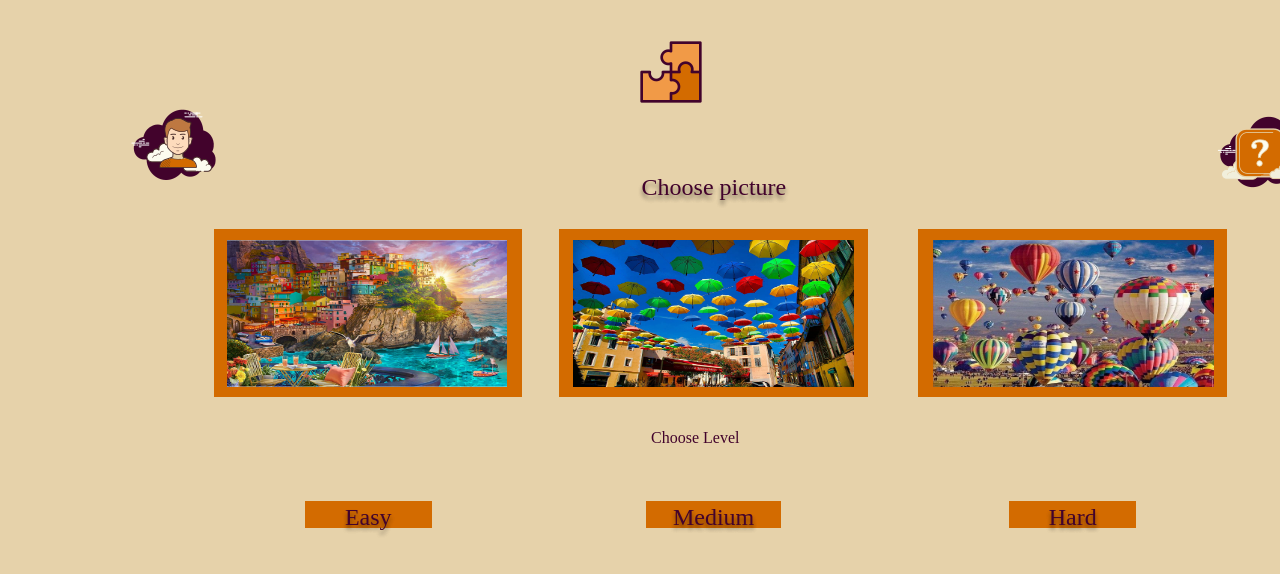
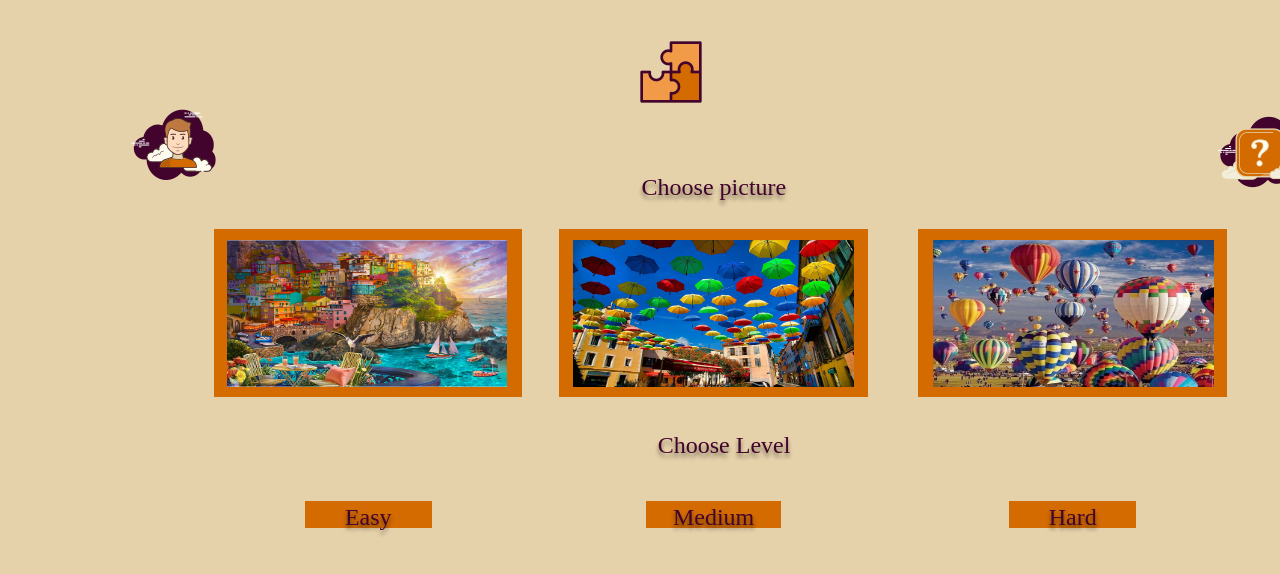
Before and after one commit to webAhead1/Puzzle-Game, a React (Vite) app: page / in a window 1280 px wide. Shown: the top 574 px of the page. Built offline with nearby package versions, Linux system fonts and the light colour scheme.

Commit message:
style the buttons

```diff
--- a/app/App.jsx
+++ b/app/App.jsx
@@ -10,9 +10,9 @@ function App() {
   const [pic1, setPic1] = React.useState(false);
   const [pic2, setPic2] = React.useState(false);
   const [pic3, setPic3] = React.useState(false);
-  const [easy, setEasy] = React.useState("Easy");
-  const [medium, setMedium] = React.useState("Medium");
-  const [hard, setHard] = React.useState("Hard");
+  const [easy, setEasy] = React.useState(false);
+  const [medium, setMedium] = React.useState(false);
+  const [hard, setHard] = React.useState(false);
   const [username, setUsername] = React.useState(0);
   return (
     <main>
--- a/components/ChooseLevelGroup/ChooseLevelGroup.jsx
+++ b/components/ChooseLevelGroup/ChooseLevelGroup.jsx
@@ -4,32 +4,42 @@ export default function ChooseLevelGroup(props) {
 
   const easy = props.easy;
   const setEasy = props.setEasy;
-  //const easyClick = () => setEasy(!easy);
   const medium = props.medium;
   const setMedium = props.setMedium;
-  //const middleClick = () => setMiddle(!middle);
   const hard = props.hard;
   const setHard = props.setHard;
-  //const hardClick = () => setHard(!hard);
-  const [isEasyActive, setIsEastActive] = React.useState(false);
-  const [isMediumActive, setIsMediumtActive] = React.useState(false);
-  const [isHardActive, setIsHardActive] = React.useState(false);
-  const handleEasyClick = () => setIsEastActive(!isEasyActive)
-  const handleMediumClick = () => setIsMediumtActive(!isMediumActive)
-  const handleHardClick = () => setIsHardActive(!isHardActive)
 
+  // const [isEasyActive, setIsEastActive] = React.useState(false);
+  // const [isMediumActive, setIsMediumtActive] = React.useState(false);
+  // const [isHardActive, setIsHardActive] = React.useState(false);
+
+  const handleEasyClick = () => {
+    setEasy(!easy)
+    setMedium(false)
+    setHard(false)
+  }
+  const handleMediumClick = () => {
+    setEasy(false)
+    setMedium(!medium)
+    setHard(false)
+  }
+  const handleHardClick = () => {
+    setEasy(false)
+    setMedium(false)
+    setHard(!hard)
+  }
 
   const divEasyStyle = {
-    backgroundColor: isEasyActive ? '#42032C' : null,
-    color: isEasyActive ? '#D36B00' : null
+    backgroundColor: easy ? '#42032C' : null,
+    color: easy ? '#D36B00' : null
   }
   const divMediumStyle = {
-    backgroundColor: isMediumActive ? '#42032C' : null,
-    color: isMediumActive ? '#D36B00' : null
+    backgroundColor: medium ? '#42032C' : null,
+    color: medium ? '#D36B00' : null
   }
   const divHardStyle = {
-    backgroundColor: isHardActive ? '#42032C' : null,
-    color: isHardActive ? '#D36B00' : null
+    backgroundColor: hard ? '#42032C' : null,
+    color: hard ? '#D36B00' : null
   }
 
   return (
@@ -41,7 +51,7 @@ export default function ChooseLevelGroup(props) {
           style={divEasyStyle}
           onClick={handleEasyClick}
         >
-          {easy}
+          Easy
 
         </div>
       </label>
@@ -52,7 +62,7 @@ export default function ChooseLevelGroup(props) {
           style={divMediumStyle}
           onClick={handleMediumClick}
         >
-          {medium}
+          Medium
         </div>
       </label>
 
@@ -62,7 +72,7 @@ export default function ChooseLevelGroup(props) {
           style={divHardStyle}
           onClick={handleHardClick}
         >
-          {hard}
+          Hard
         </div>
       </label>
     </label>
--- a/public/style.css
+++ b/public/style.css
@@ -59,16 +59,50 @@ main {
 }
 
 .ChooseLevel {
+  /* Group 4 */
+
   position: absolute;
+  width: 309.09px;
+  height: 44.1px;
+  left: 559.54px;
+  top: 421.11px;
+
+
+
+  /* Rectangle 4 */
+
+  position: absolute;
+  width: 309.09px;
+  height: 44.1px;
+  left: 559.54px;
+  top: 421.11px;
+
+  background: #E6D2AA;
+
+
+  /* choose level */
+
+  position: absolute;
+  width: 145.96px;
   height: 26.93px;
-  width: 145.96px;
   left: 651.07px;
   top: 429.34px;
+
+  font-family: 'Margarine';
+  font-style: normal;
+  font-weight: 400;
+  font-size: 24px;
+  line-height: 32px;
+  text-align: center;
+
+  color: #42032C;
+
+  text-shadow: 0px 4px 4px rgba(0, 0, 0, 0.25), 0px 4px 4px rgba(0, 0, 0, 0.25);
+
 }
 
 .easyLevel {
-
-
+  /* 5.1 */
 
   position: absolute;
   width: 309.09px;
@@ -78,7 +112,7 @@ main {
 
 
 
-
+  /* easy */
 
   position: absolute;
   width: 309.09px;
@@ -89,7 +123,7 @@ main {
   background: #D36B00;
 
 
-
+  /* Easy */
 
   position: absolute;
   width: 127.49px;
@@ -107,6 +141,7 @@ main {
   color: #42032C;
 
   text-shadow: 0px 4px 4px rgba(0, 0, 0, 0.25), 0px 4px 4px rgba(0, 0, 0, 0.25);
+
 
 
 }
```
